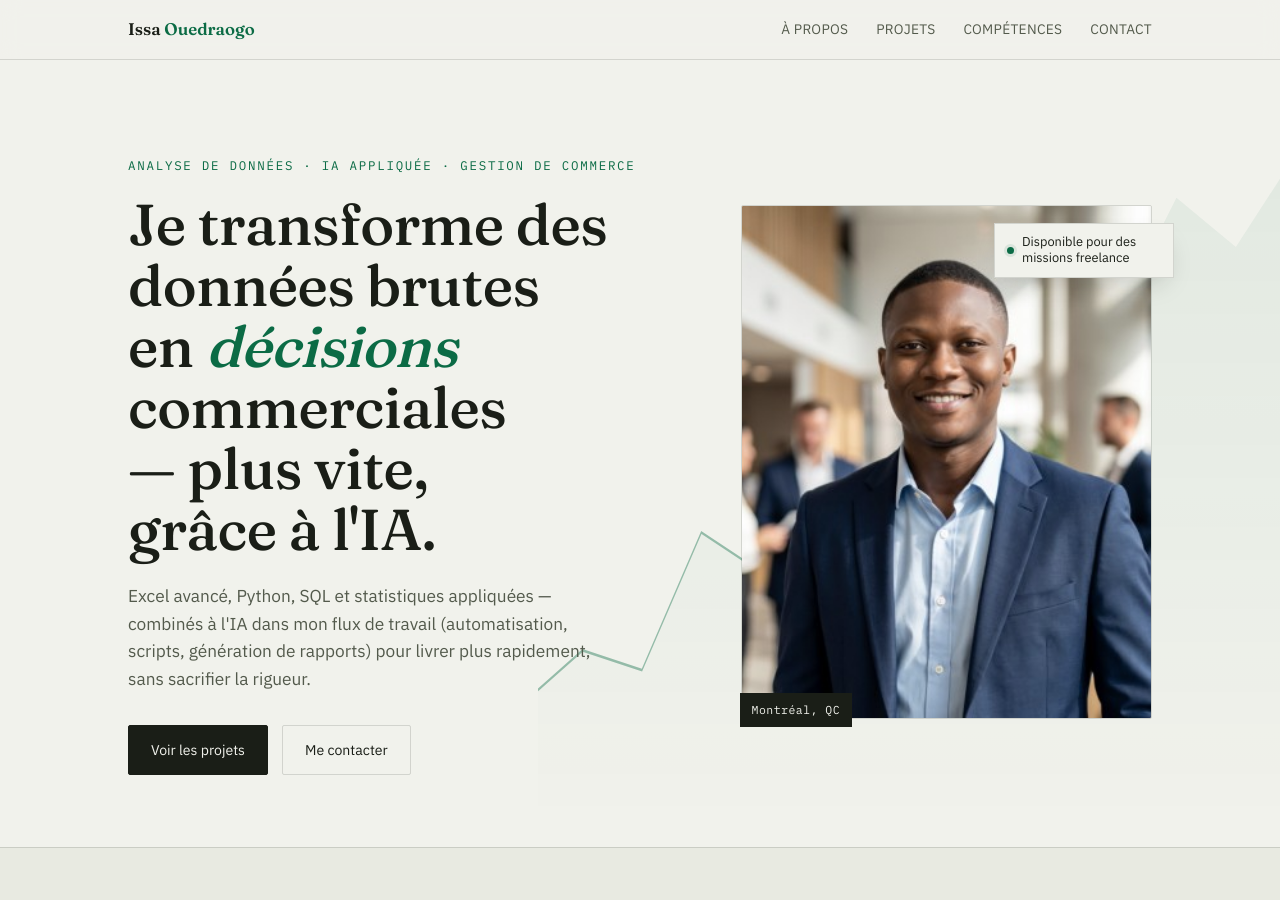
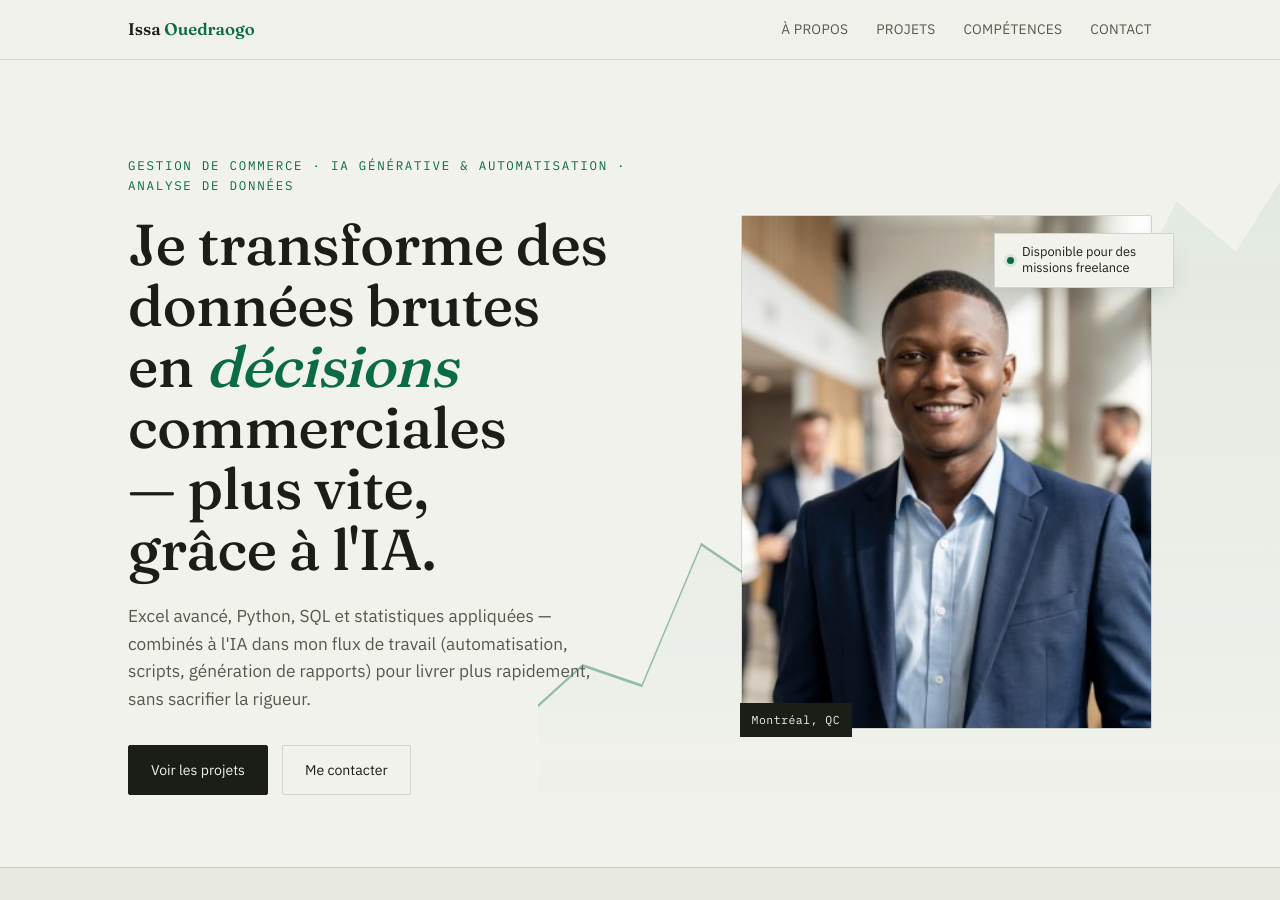
Before and after one commit to Issa0900/Issa-Ouedraogo, a Jekyll site: the page index.html, which Jekyll copies as it is, in a window 1280 px wide and 900 px high. Built offline with Jekyll 4.4.1, drawn with Linux system fonts in a browser that asks for light colours.

Commit message:
Aligner l'ordre du tagline sur celui du CV (gestion de commerce en tête)

```diff
--- a/index.html
+++ b/index.html
@@ -225,7 +225,7 @@
     </div>
     <div class="wrap hero-grid">
       <div>
-        <p class="kicker" id="kicker">Analyse de données · IA appliquée · Gestion de commerce</p>
+        <p class="kicker" id="kicker">Gestion de commerce · IA générative &amp; automatisation · Analyse de données</p>
         <h1 id="h1">Je transforme des données brutes en <em>décisions</em> commerciales — plus vite, grâce à l'IA.</h1>
         <p class="lead" id="lead">Excel avancé, Python, SQL et statistiques appliquées — combinés à l'IA dans mon flux de travail (automatisation, scripts, génération de rapports) pour livrer plus rapidement, sans sacrifier la rigueur.</p>
         <div class="hero-actions" id="hero-actions">
```
Also changed, not shown: README.md.
